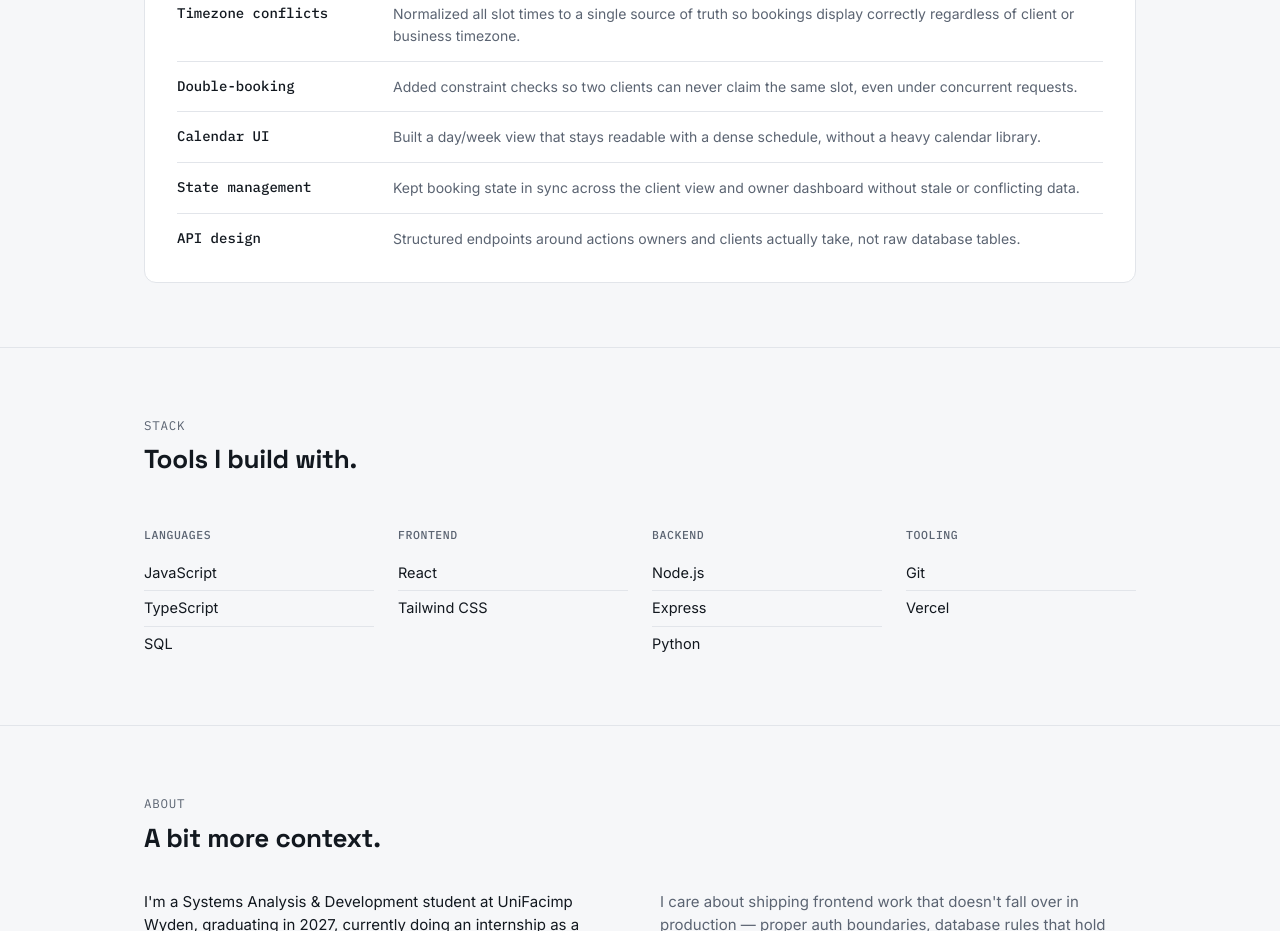
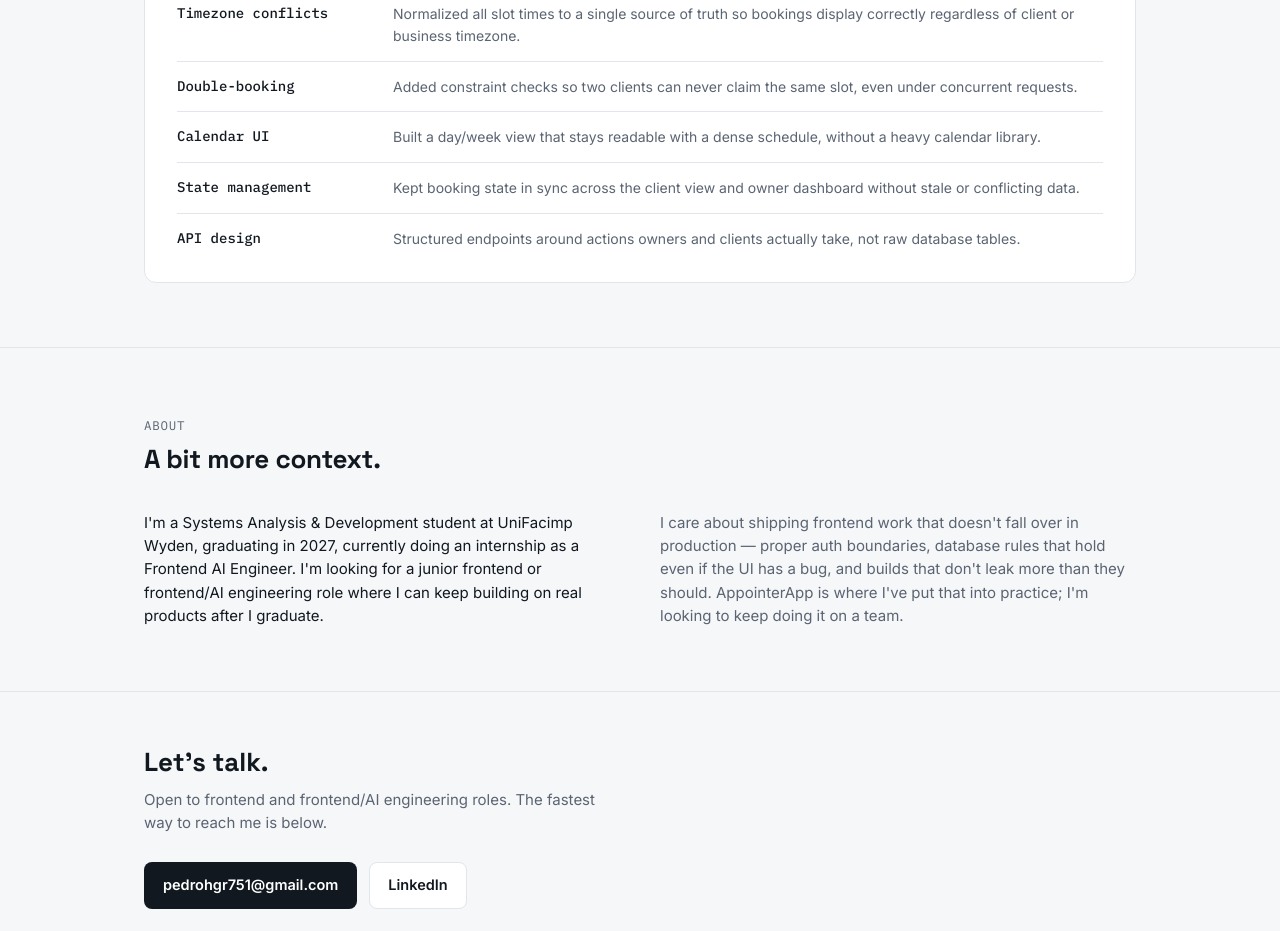
Before and after one commit to P-Henrique2/portfolio, a plain HTML site: page index.html in a window 1280 px wide. Shown: the part 1869-2800 px from the top of the page. Drawn offline with Linux system fonts and the light colour scheme.

Commit message:
removed linkedin and github buttons from the first section, removed stack section, removed github button from contacts section

```diff
--- a/index.html
+++ b/index.html
@@ -307,26 +307,6 @@
   .problem-row .label { font-family: 'IBM Plex Mono', monospace; font-weight: 500; color: var(--ink); }
   .problem-row .desc { color: var(--muted); }
 
-  /* <<<<<<<< STACK >>>>>>>> */
-
-  .stack-groups { display: grid; grid-template-columns: repeat(4, 1fr); gap: 24px; }
-  @media (max-width: 760px) { .stack-groups { grid-template-columns: repeat(2, 1fr); } }
-  .stack-group h4 {
-    font-family: 'IBM Plex Mono', monospace;
-    font-size: 11.5px;
-    text-transform: uppercase;
-    letter-spacing: 0.05em;
-    color: var(--muted);
-    margin-bottom: 12px;
-    font-weight: 500;
-  }
-  .stack-group ul { list-style: none; margin: 0; padding: 0; }
-  .stack-group li {
-    font-size: 14.5px;
-    padding: 6px 0;
-    border-bottom: 1px solid var(--line);
-  }
-  .stack-group li:last-child { border-bottom: none; }
 
   /* <<<<<<<< ABOUT >>>>>>>> */
 
@@ -366,7 +346,6 @@
     <a href="#top" class="nav-name">Pedro Henrique</a>
     <ul class="nav-links">
       <li><a href="#work">Work</a></li>
-      <li><a href="#stack">Stack</a></li>
       <li><a href="#about">About</a></li>
       <li><a href="#contact">Contact</a></li>
     </ul>
@@ -399,9 +378,7 @@
           and error handling.
         </p>
         <div class="cta-row">
-          <a class="btn btn-primary" href="https://github.com/P-Henrique2" target="_blank" rel="noopener">GitHub</a>
-          <a class="btn btn-secondary" href="https://www.linkedin.com/in/pedro-henrique-a49203303/" target="_blank" rel="noopener">LinkedIn</a>
-          <a class="btn btn-secondary" href="resume.pdf" target="_blank" rel="noopener">Resume (PDF)</a>
+          <a class="btn btn-primary" href="resume.pdf" target="_blank" rel="noopener">Resume (PDF)</a>
         </div>
       </div>
 
@@ -521,35 +498,6 @@
     </div>
   </section>
 
-  <!-- <<<<<<<< STACK >>>>>>>> -->
-
-  <section id="stack">
-    <div class="wrap">
-      <div class="section-head">
-        <span class="eyebrow mono">STACK</span>
-        <h2>Tools I build with.</h2>
-      </div>
-      <div class="stack-groups">
-        <div class="stack-group">
-          <h4>Languages</h4>
-          <ul><li>JavaScript</li><li>TypeScript</li><li>SQL</li></ul>
-        </div>
-        <div class="stack-group">
-          <h4>Frontend</h4>
-          <ul><li>React</li><li>Tailwind CSS</li></ul>
-        </div>
-        <div class="stack-group">
-          <h4>Backend</h4>
-          <ul><li>Node.js</li><li>Express</li><li>Python</li></ul>
-        </div>
-        <div class="stack-group">
-          <h4>Tooling</h4>
-          <ul><li>Git</li><li>Vercel</li></ul>
-        </div>
-      </div>
-    </div>
-  </section>
-
   <!-- <<<<<<<< ABOUT >>>>>>>> -->
 
   <section id="about">
@@ -589,7 +537,6 @@
       </div>
       <div class="contact-row">
         <a class="btn btn-primary" href="mailto:pedrohgr751@gmail.com">pedrohgr751@gmail.com</a>
-        <a class="btn btn-secondary" href="https://github.com/P-Henrique2" target="_blank" rel="noopener">GitHub</a>
         <a class="btn btn-secondary" href="https://www.linkedin.com/in/pedro-henrique-a49203303/" target="_blank" rel="noopener">LinkedIn</a>
       </div>
       <div class="foot-bottom">
```
